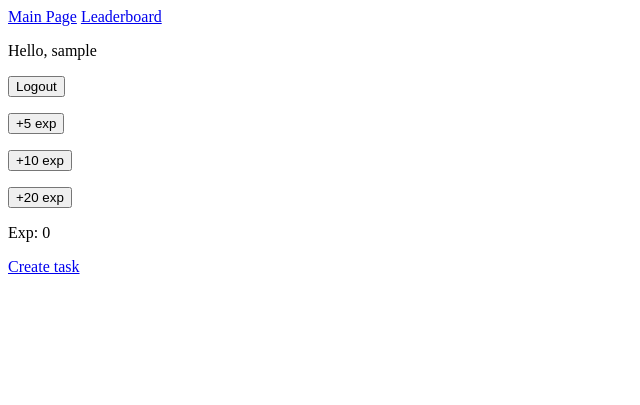
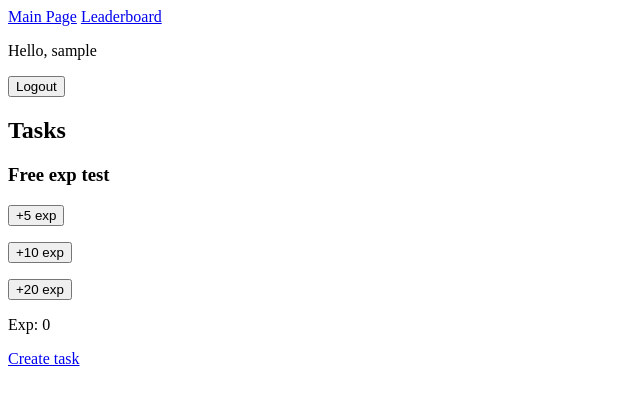
Before and after one commit to warmstar13/learning, a Django app: page /account/tasks/ in a window 1280 px wide. Shown: the top 405 px of the page, without its empty margins (0-640 px from the left). Run offline with Django 5.2, Linux system fonts and the light colour scheme; the visitor is signed in with stand-in values (Sample User, id 1); data comes from the database, SQL or seed files in the repository.

Commit message:
rebasing branches

```diff
--- a/account/forms.py
+++ b/account/forms.py
@@ -4,4 +4,4 @@ from .models import Task
 class TaskForm(forms.ModelForm):
     class Meta:
         model = Task
-        fields = ['reward']
+        fields = ['reward', 'description']
--- a/account/models.py
+++ b/account/models.py
@@ -12,5 +12,6 @@ class Account(models.Model):
 class Task(models.Model):
     reward = models.IntegerField(default=0)
     creator_account = models.ForeignKey(Account, on_delete=models.CASCADE, default=None)
+    description = models.TextField(default="Default task")
     def __str__(self):
         return str(self.reward)
--- a/account/templates/account/tasks.html
+++ b/account/templates/account/tasks.html
@@ -1,6 +1,15 @@
 {% extends 'account/acc_base.html' %}
 
 {% block content %}
+    <h2>Tasks</h2>
+        {% for task in tasks %}
+        <form action="{% url 'account:tasks' %}" method="post">
+            {% csrf_token %}
+            <p>{{ task.description }}</p>
+            <button type="submit" name="action" value="{{ task.reward }}">{{ task.reward }}</button>
+        </form>
+        {% endfor %}
+    <h3>Free exp test</h3>
     <form action="{% url 'account:tasks' %}" method="post">
         {% csrf_token %}
         <button type="submit" name="action" value="5">+5 exp</button>
--- a/account/views.py
+++ b/account/views.py
@@ -2,7 +2,7 @@ from django.shortcuts import render, redirect
 from django.contrib.auth.forms import UserCreationForm
 from django.contrib.auth.decorators import login_required
 from account.forms import TaskForm
-from account.models import Account
+from account.models import Account, Task
 
 def register(request):
     if request.method == 'POST':
@@ -39,7 +39,8 @@ def tasks(request):
         elif action == '20':
             user_instance.exp += 20
             user_instance.save()
-    context = {'exp': user_instance.exp}
+    tasks = Task.objects.all()
+    context = {'exp': user_instance.exp, 'tasks': tasks}
     return render(request, 'account/tasks.html', context)
 
 def leaderboard(request, page):
```
Also changed, not shown: account/migrations/0006_task_description.py (added).
